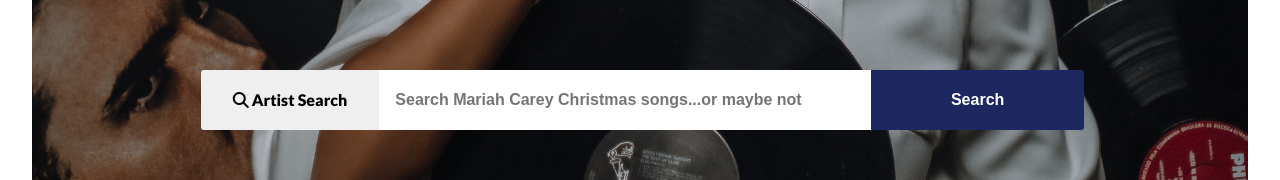
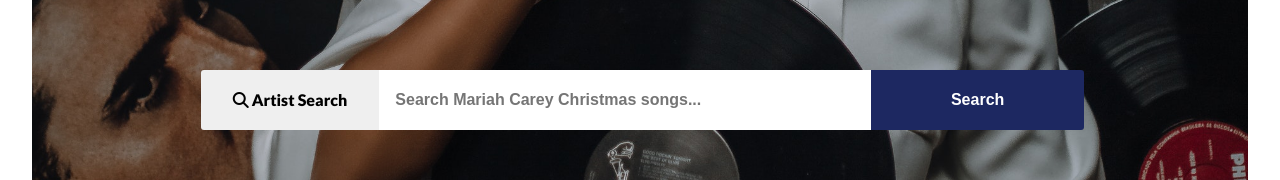
Before and after one commit to mrstevedev/react-artist-search, a React (Create React App) app: page / in a window 1280 px wide. Shown: the part 375-555 px from the top of the page. Built offline with nearby package versions, Linux system fonts and the light colour scheme.

Commit message:
Updated post request path

```diff
--- a/src/components/Index.js
+++ b/src/components/Index.js
@@ -37,7 +37,7 @@ function Index(props) {
     if(term) {
       axios({
         method: 'POST',
-        url: 'http://localhost:3002/search',
+        url: '/search',
         data: {
           artists: artists,
           releases: releases
@@ -45,7 +45,13 @@ function Index(props) {
       }).then((res) => {
         if(artists) {
           let data = res.data;
-          props.history.push('/search', data)
+          // props.history.push({
+          //   pathname: '/search',
+          //   state: {
+          //     artists,
+          //     releases
+          //   }
+          // })
         }
       }).catch(err => err)
     }
@@ -67,7 +73,7 @@ function Index(props) {
                 type="text"
                 className="artist--search-txt-field"
                 autoFocus
-                placeholder="Search Mariah Carey Christmas songs...or maybe not"
+                placeholder="Search Mariah Carey Christmas songs..."
                 onChange={(e) => {
                   setfetchInProgress(true);
                   handleSearch(e)
@@ -101,10 +107,8 @@ function Index(props) {
                         to={{
                           pathname: `/artist/${artist.strArtist.toLowerCase()}`,
                           state: {
-                            data: {
-                              artist,
-                              releases
-                            }
+                            artist,
+                            releases
                           },
                         }}
                         style={{ textDecoration: "none", color: "#1d2861" }}
```
